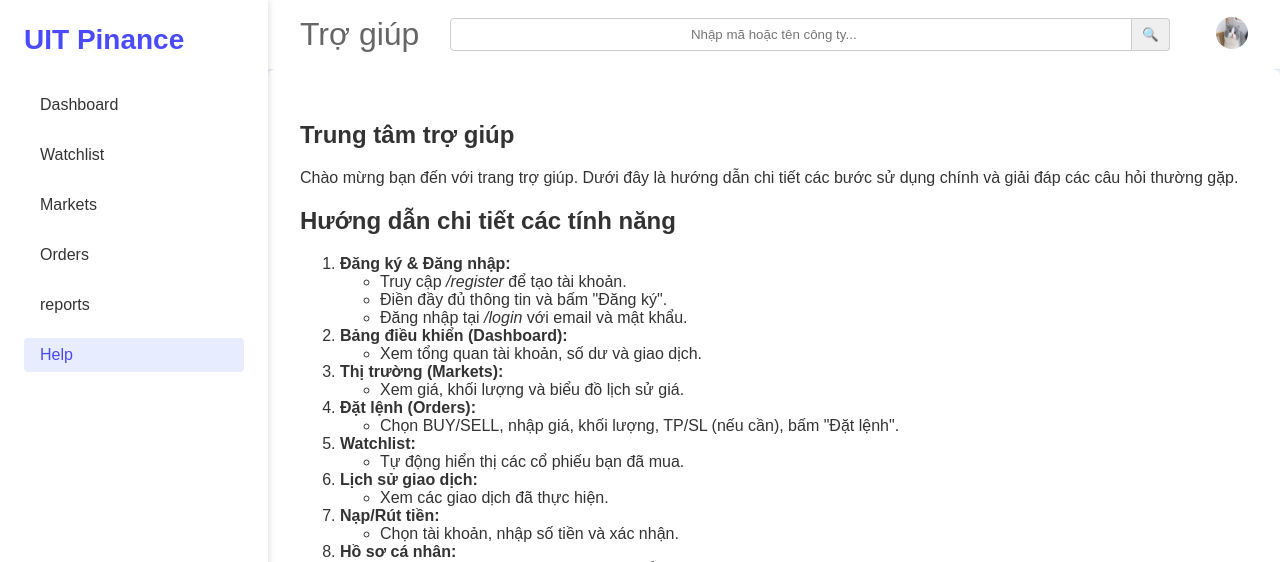
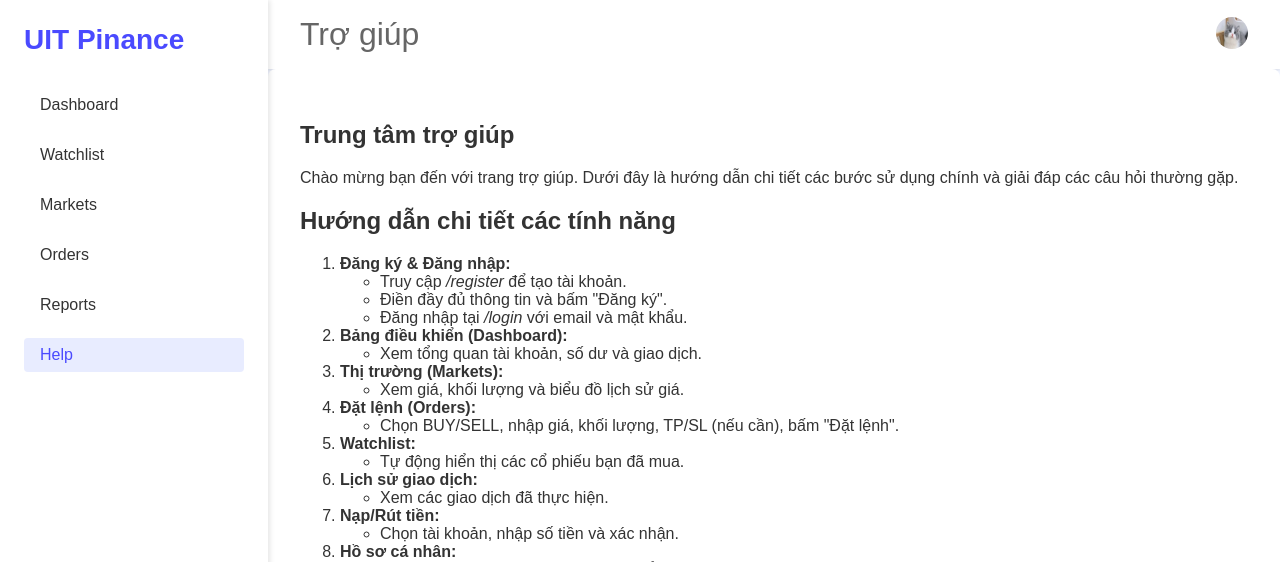
Before and after one commit to thanhdatnguyentk/UIT_PINANCE, a Flask app: page /help in a window 1280 px wide. Shown: the top 562 px of the page. Run offline with Flask 3, Linux system fonts and the light colour scheme; the visitor is signed in with stand-in values (Sample User, id 1); a database or web service that is not in the repository returns one stand-in record (values such as "Sample title"); some libraries are stand-ins or nearby versions.

Commit message:
sua trang help

```diff
--- a/templates/help.html
+++ b/templates/help.html
@@ -15,19 +15,14 @@
         <a href="{{ url_for('watchlist') }}">Watchlist</a>
         <a href="{{ url_for('markets') }}">Markets</a>
         <a href="{{ url_for('pending_orders') }}">Orders</a>
-        <a href="{{ url_for('reports') }}" >reports</a>
+        <a href="{{ url_for('reports') }}" >Reports</a>
         <a href="{{ url_for('help_page') }}" class="active">Help</a>
       </nav>
     </aside>
     <div class="main-content">
       <header class="topbar">
         <div class="breadcrumbs">Trợ giúp</div>
-        <div class="topbar-search">
-          <form action="{{ url_for('dashboard') }}" method="get" class="search-form">
-            <input type="text" name="query" class="search-input" placeholder="Nhập mã hoặc tên công ty..."/>
-            <button type="submit" class="search-button">🔍</button>
-          </form>
-        </div>
+
         <div class="topbar-right">
           <div class="profile-menu">
             <img src="{{ url_for('static', filename='images/avatar.png') }}" alt="Avatar" class="avatar" onclick="toggleProfileDropdown()"/>
```
